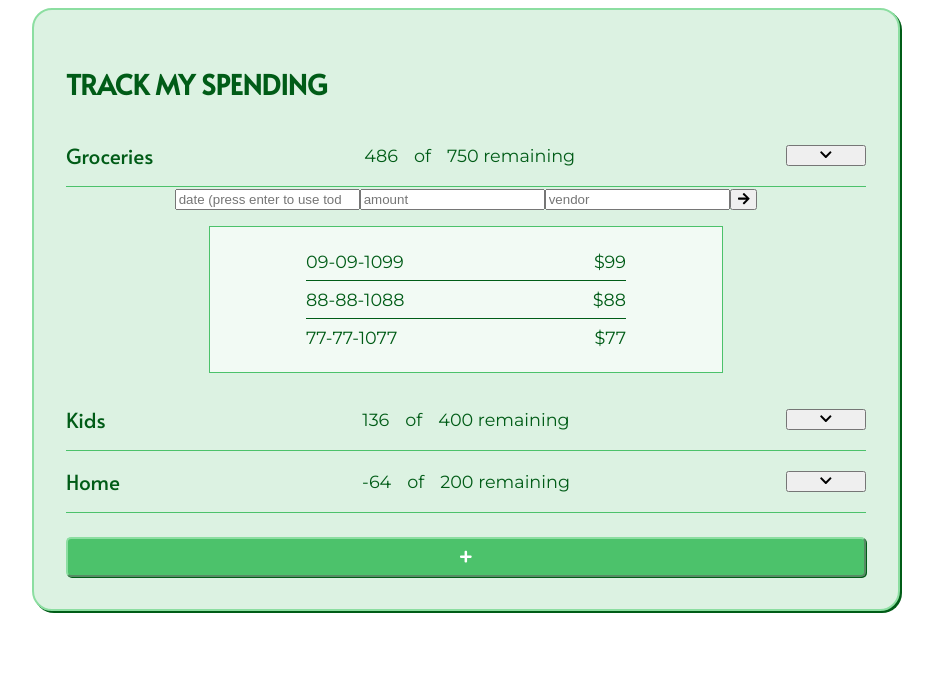
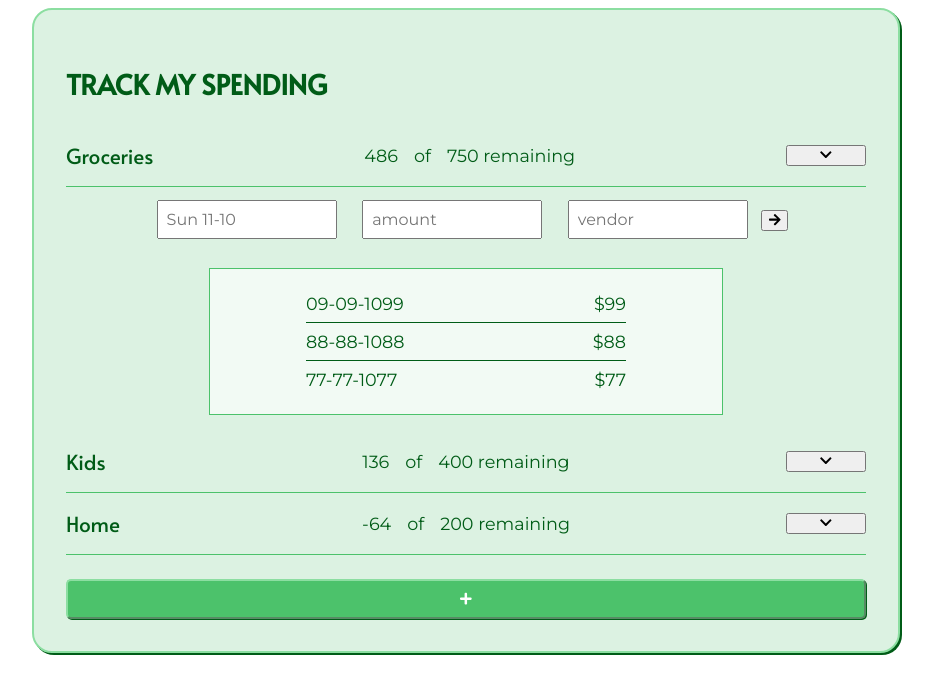
Before and after one commit to joyrichmond/hungry-hippo, a React (Create React App) app in the folder packages/web/: page / in a window 1280 px wide. Both pictures are taken after a click on the button 999 px from the left and 155 px from the top of the page. Shown: the top 694 px of the page, without its empty margins (174-1107 px from the left). Built offline with nearby package versions, Linux system fonts and the light colour scheme.

Commit message:
add on enter to RecordTransaction add use current date to RecordTransaction

```diff
--- a/packages/web/package.json
+++ b/packages/web/package.json
@@ -8,6 +8,7 @@
     "@fortawesome/react-fontawesome": "^0.1.6",
     "@types/react": "^16.9.5",
     "@types/react-redux": "^7.1.4",
+    "date-fns": "^2.8.1",
     "node-sass": "^4.13.0",
     "react": "^16.10.2",
     "react-dom": "^16.10.2",
--- /dev/null
+++ b/packages/web/src/app-config.js
@@ -0,0 +1,7 @@
+const config = {
+  ENTER_KEY: 13,
+  SPACE_KEY: 32,
+  TAB_KEY: 9,
+};
+
+export default config;
--- a/packages/web/src/comps/spendingTracker/CategoryLine.tsx
+++ b/packages/web/src/comps/spendingTracker/CategoryLine.tsx
@@ -47,7 +47,10 @@ const CategoryLine: FC<Props> = ({
         </button>
       </div>
       {canUserRecordTransaction && (
-        <RecordTransaction addTransactionToHistory={addTransactionToHistory} />
+        <RecordTransaction
+          addTransactionToHistory={addTransactionToHistory}
+          setCanUserRecordTransaction={setCanUserRecordTransaction}
+        />
       )}
       {isTransactionHistoryVisible && (
         <TransactionHistoryAccordion transactionHistory={transactionHistory} />
--- a/packages/web/src/comps/spendingTracker/categoryLine/RecordTransaction.tsx
+++ b/packages/web/src/comps/spendingTracker/categoryLine/RecordTransaction.tsx
@@ -1,49 +1,62 @@
-import React, { useState } from 'react';
+import React, { useState, FC, KeyboardEvent } from 'react';
 import { FontAwesomeIcon } from '@fortawesome/react-fontawesome';
-import { FC } from 'react';
+import { format } from 'date-fns';
+import config from '../../../app-config';
+import { handleOnEnter } from '../../../services/handle-on-enter';
 
 type Props = {
   addTransactionToHistory: any;
+  setCanUserRecordTransaction: any;
 };
 
-type TransactionInfo = {
-  date: string;
-  amount: number;
-  vendor: string;
-};
-
-const RecordTransaction: FC<Props> = ({ addTransactionToHistory }) => {
+const RecordTransaction: FC<Props> = ({
+  addTransactionToHistory,
+  setCanUserRecordTransaction,
+}) => {
   const [date, setDate] = useState();
   const [amount, setAmount] = useState();
   const [vendor, setVendor] = useState();
-  let transactionInfo = { date, amount, vendor };
+
+  const handleOnKeyEvent = (e: KeyboardEvent) => {
+    if (e.keyCode === config.ENTER_KEY) {
+      handleRecordTransaction();
+    }
+  };
 
   const handleRecordTransaction = () => {
-    addTransactionToHistory(transactionInfo);
-    setDate(undefined);
-    setAmount(undefined);
-    setVendor(undefined);
+    if (date) {
+      addTransactionToHistory({ date, amount: parseInt(amount), vendor });
+    } else {
+      addTransactionToHistory({
+        date: `${format(new Date(), 'MM-dd-yyyy')}`,
+        amount: parseInt(amount),
+        vendor,
+      });
+    }
+    setCanUserRecordTransaction(false);
   };
 
   return (
-    <div className="recordTransaction">
+    <div className="recordTransaction input-container">
       <input
-        type="number"
-        placeholder="date (press enter to use today's date)"
+        type="string"
         onChange={e => setDate(e.target.value)}
         value={date}
+        placeholder={format(new Date(), 'E MM-d')}
+        autoFocus
       />
       <input
         type="number"
         placeholder="amount"
         onChange={e => setAmount(e.target.value)}
-        value={transactionInfo.amount}
+        value={amount}
       />
       <input
         type="text"
         placeholder="vendor"
         onChange={e => setVendor(e.target.value)}
-        value={transactionInfo.vendor}
+        value={vendor}
+        onKeyUp={e => handleOnEnter(e, handleRecordTransaction)}
       />
       <button onClick={handleRecordTransaction}>
         <FontAwesomeIcon icon={['fas', 'arrow-right']} />
--- /dev/null
+++ b/packages/web/src/services/handle-on-enter.ts
@@ -0,0 +1,7 @@
+import config from '../app-config';
+
+export const handleOnEnter = (e: any, callback: any) => {
+  if (e.keyCode === config.ENTER_KEY) {
+    callback();
+  }
+};
--- a/packages/web/src/stylesheets/global-classes.scss
+++ b/packages/web/src/stylesheets/global-classes.scss
@@ -26,8 +26,8 @@
   margin: 0.8rem;
   padding: 0.5rem;
   font-family: $primary-font;
-  font-size: 1.1rem;
-  width: 15rem;
+  font-size: 1rem;
+  width: 10rem;
 }
 
 .fill-button {
```
Also changed, not shown: 1 other file (tests, documents, lock files or other folders).
